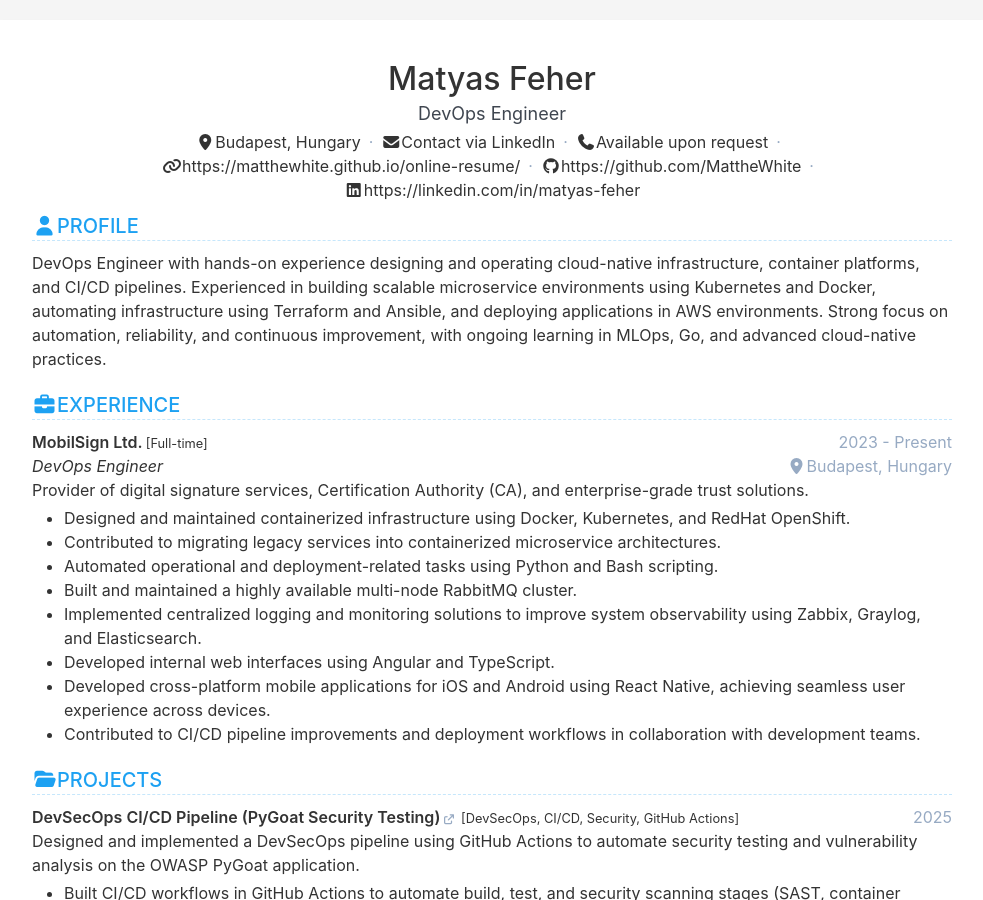
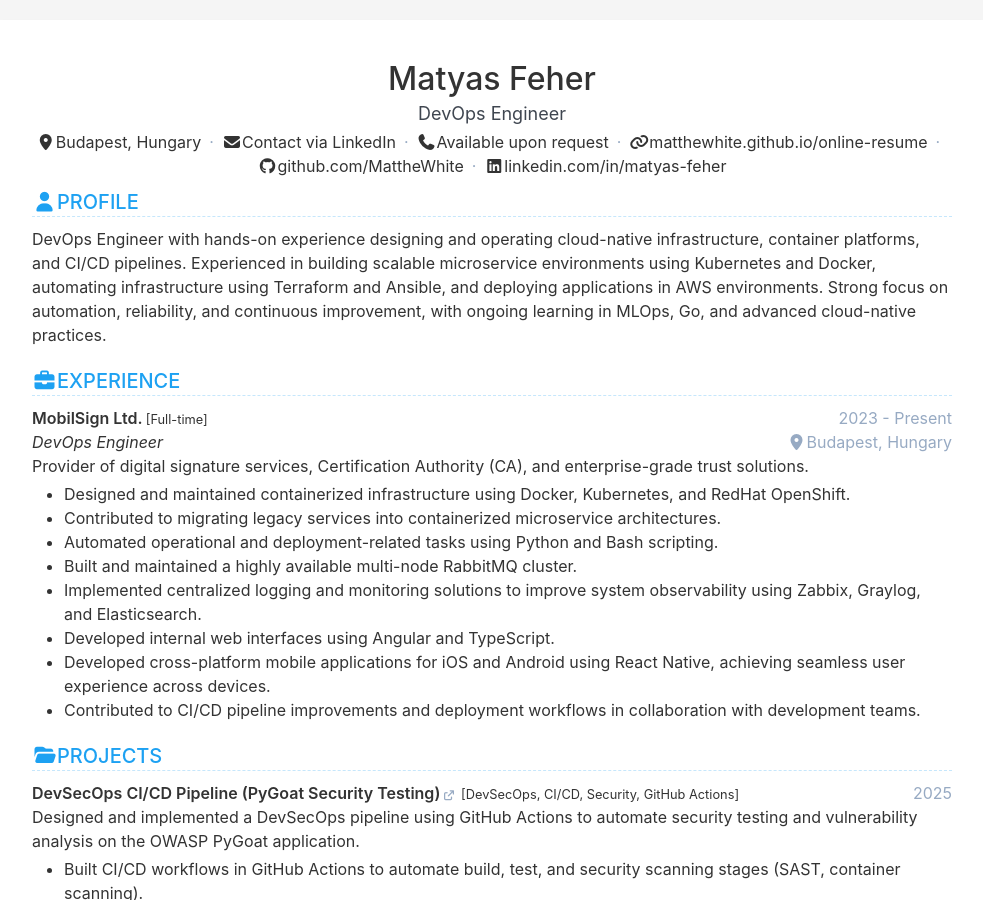
Before and after one commit to MattheWhite/online-resume, a Jekyll site: the page built from index.html, in a window 1280 px wide and 900 px high. Shown: the whole window, without its empty margins (148-1131 px from the left). Built offline with Jekyll 4.4.1, drawn with Linux system fonts in a browser that asks for light colours; some of the changed lines change nothing that is shown.

Commit message:
Refactor contact URLs in data_personal_v3.yml (#4)
Updated contact information to remove protocol from URLs.

```diff
--- a/_data/data_personal_v3.yml
+++ b/_data/data_personal_v3.yml
@@ -13,9 +13,9 @@ contact:
   location: Budapest, Hungary
   email: "Contact via LinkedIn"
   phone: "Available upon request"
-  website: "https://matthewhite.github.io/online-resume/"
-  github: "https://github.com/MattheWhite"
-  linkedin: "https://linkedin.com/in/matyas-feher"
+  website: matthewhite.github.io/online-resume
+  github: github.com/MattheWhite
+  linkedin: linkedin.com/in/matyas-feher
 
 profile:
   show: true
```
